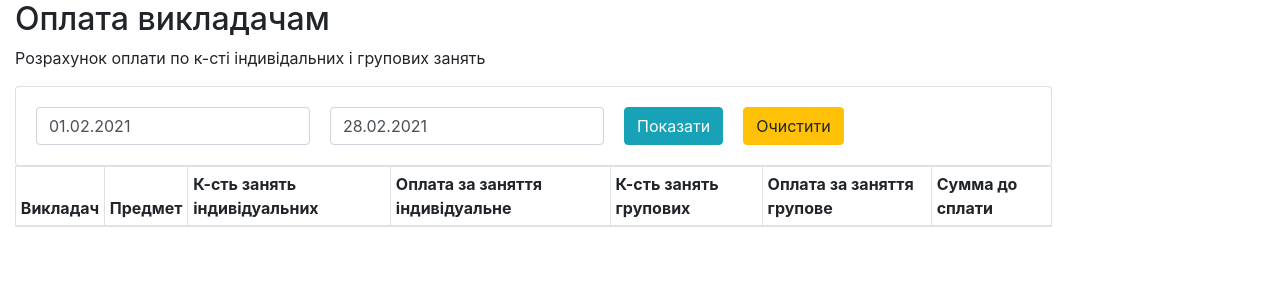
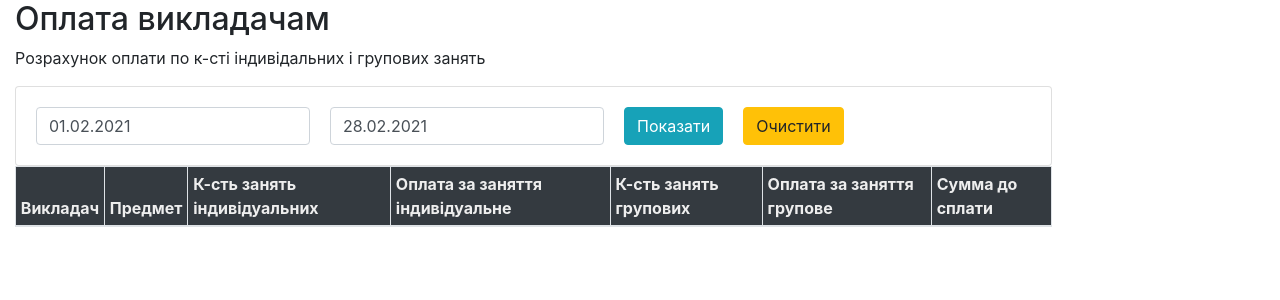
Before and after one commit to bostud/day_ok, a Django app: page /schedule/finance in a window 1280 px wide. Shown: the part 56-356 px from the top of the page. Run offline with Django 3.2, Linux system fonts and the light colour scheme; the visitor is signed in with stand-in values (Sample User, id 1); data that the repository does not hold is empty; some libraries are stand-ins or nearby versions.

Commit message:
style (#17)
Co-authored-by: b.studenets <b.studenets@smartweb.com.ua>

```diff
--- a/day_ok/templates/schedule/finance/base.html
+++ b/day_ok/templates/schedule/finance/base.html
@@ -21,18 +21,18 @@
 <div class="row">
     <div class="col-10">
         <table class="table table-bordered table-hover table-sm">
-            <thead>
-                <th>Викладач</th>
-                <th>Предмет</th>
-                <th>К-сть занять індивідуальних</th>
-                <th>Оплата за заняття індивідуальне</th>
-                <th>К-сть занять групових</th>
-                <th>Оплата за заняття групове</th>
-                <th>Сумма до сплати</th>
+            <thead style="background-color: #343a40;">
+                <th style="color: #eeeeee">Викладач</th>
+                <th style="color: #eeeeee">Предмет</th>
+                <th style="color: #eeeeee">К-сть занять індивідуальних</th>
+                <th style="color: #eeeeee">Оплата за заняття індивідуальне</th>
+                <th style="color: #eeeeee">К-сть занять групових</th>
+                <th style="color: #eeeeee">Оплата за заняття групове</th>
+                <th style="color: #eeeeee">Сумма до сплати</th>
             </thead>
             <tbody>
                 {% for record in teachers_month_statistics %}
-                    <tr>
+                    <tr style="background-color: #cccccc">
                         <td style="font-family: 'Open Sans', sans-serif">{{record.teacher.full_name}}</td>
                         <td></td>
                         <td></td>
@@ -42,8 +42,8 @@
                         <td></td>
                     </tr>
                     {% for subject_stat in record.subjects_stat %}
-                        <tr style="text-align: center">
-                            <td></td>
+                        <tr style='text-align: center;'>
+                            <td>-----------></td>
                             <td>{{ subject_stat.subject.name }}</td>
                             <td>{{ subject_stat.individual_count }}</td>
                             <td>
@@ -52,7 +52,7 @@
                                        value="0"
                                        id="individual_{{record.teacher.id}}_{{subject_stat.subject.id}}"
                                        data-sum-location-id="sum_{{record.teacher.id}}_{{subject_stat.subject.id}}"
-                                       class="form-control"
+                                       class="form-control form-control-sm"
                                        data-lessons-count="{{ subject_stat.individual_count }}"
                                        data-friend-id="group_{{record.teacher.id}}_{{subject_stat.subject.id}}"
                                        style="text-align: center"
@@ -66,7 +66,7 @@
                                        value="0"
                                        id="group_{{record.teacher.id}}_{{subject_stat.subject.id}}"
                                        data-sum-location-id="sum_{{record.teacher.id}}_{{subject_stat.subject.id}}"
-                                       class="form-control"
+                                       class="form-control form-control-sm"
                                        data-lessons-count="{{ subject_stat.group_count }}"
                                        data-friend-id="individual_{{record.teacher.id}}_{{subject_stat.subject.id}}"
                                        style="text-align: center"
@@ -79,7 +79,7 @@
                                        min="0"
                                        value="0"
                                        id="sum_{{record.teacher.id}}_{{subject_stat.subject.id}}"
-                                       class="form-control"
+                                       class="form-control form-control-sm"
                                        title="грн"
                                        style="text-align: center">
                             </td>
```
